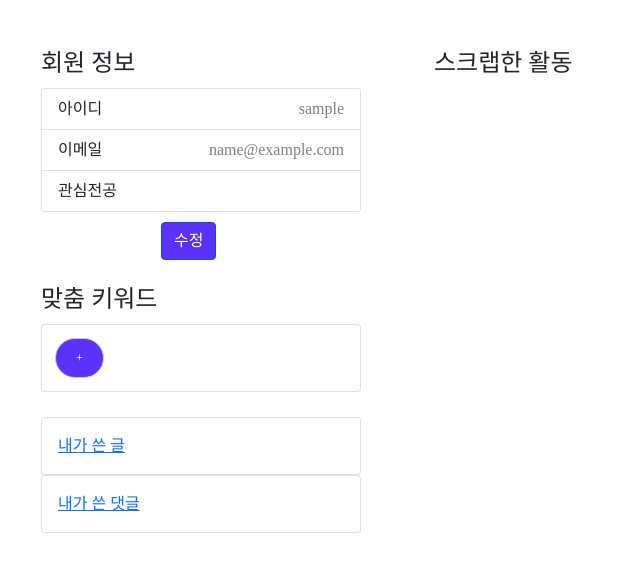
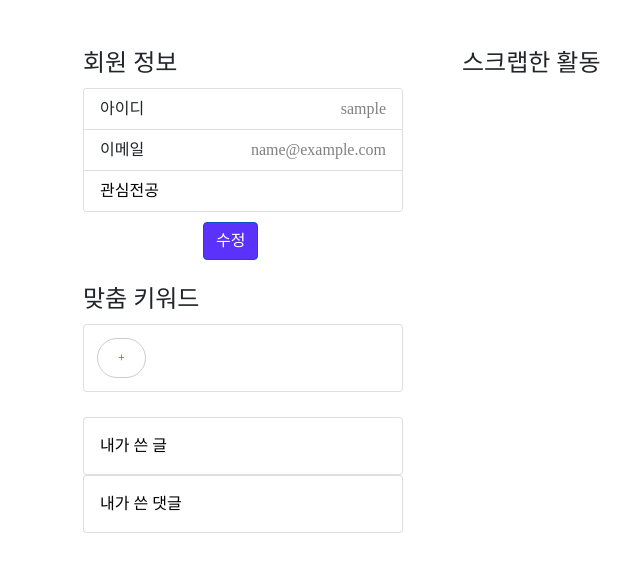
Before and after one commit to Yoonssu/django2023, a Django app: page /community/mypage/1/ in a window 1280 px wide. Shown: the part 87-659 px from the top of the page, without its empty margins (41-681 px from the left). Run offline with Django 3.2, Linux system fonts and the light colour scheme; the visitor is signed in with stand-in values (Sample User, id 1); data comes from the database, SQL or seed files in the repository; data that the repository does not hold is empty; some libraries are stand-ins or nearby versions; some web fonts are replaced.

Commit message:
[오스카에서 만나서 수정 반영 mypage]

```diff
--- a/community/static/community/css/mypage.css
+++ b/community/static/community/css/mypage.css
@@ -25,16 +25,59 @@
     margin-left: 120px;
 }
 
-.mod-box{
+.mod-box:hover{
     color: white;
     text-decoration: none;
+    background-color: #5A32FB;
 }
 
-.mod-box:hover {
+.mod-box {
     color: #5A32FB;
     text-decoration: none;
+    background-color: white;
 }
 
 .mod-box:hover {
     background-color: #ccc;
 }
+
+.postLink {
+    text-decoration: none;
+    color: black;
+}
+
+.postLink:hover {
+    /* text-decoration: none; */
+    color: black;
+}
+
+.scrapUrl {
+    text-decoration: none;
+    color: black;
+}
+
+.scrapUrl:hover {
+    color: black;
+}
+
+h4 {
+    padding-top: 25px;
+}
+
+.scrapUl {
+    display: flex;
+    flex-wrap: wrap;
+    padding-left: 0px;
+}
+
+.scrapcard {
+    width: 15rem;
+    margin-right: 10px;
+    margin-bottom: 10px;
+}
+
+.scrapcard-text {
+    font-size: 10px;
+    width: 200px;
+    height: 75px;
+}
--- a/community/templates/community/my_team.html
+++ b/community/templates/community/my_team.html
@@ -24,7 +24,7 @@
         </div>
         {% endfor %}
     {% else %}
-        <p>작성한 글이 없습니다.</p>
+        <p class="no-team">작성한 글이 없습니다.</p>
     {% endif %}
 
 
--- a/community/templates/community/user_detail.html
+++ b/community/templates/community/user_detail.html
@@ -5,9 +5,9 @@
 
 
 
-      <div class="row">
+ <div class="row" style="margin-left: 30px;">
         <div class="col-4">
-              <h4 style="padding-top: 25px;">회원 정보</h4>
+              <h4>회원 정보</h4>
                     <div class="card my-info">
                       <ul class="list-group list-group-flush">
                         <li class="list-group-item">
@@ -26,7 +26,7 @@
 
                         <li class="list-group-item">
                           <div style="display: flex;">
-                            <span>관심전공</span>
+                            <a href="{% url 'community:modMajor' pk=user.pk %}" class="postLink">관심전공</a>
                             <span style="color: gray; margin-left: auto;">
                                 {% for major in current_user_majors %}
                                   <span style="display: block; text-align: right;">{{ major.majorname }}</span>
@@ -41,7 +41,7 @@
                       <a href="{% url 'community:modMajor' pk=user.pk %}" class="btn btn-primary btn active mod" role="button" aria-pressed="true" style="background-color: #5a32fb; color:white;">수정</a>
 
 
-                  <h4 style="padding-top: 25px;">맞춤 키워드</h4>
+                  <h4>맞춤 키워드</h4>
                   <div class="card my-info">
                     <div class="card-body keywordsField">
                       {% for keyword in current_user_keywords %}
@@ -56,32 +56,32 @@
 
                     <div class="card" style="width: 20rem; margin-top: 25px;">
                       <div class="card-body">
-                        <a href="{% url 'community:myTeam_detail' pk=user.pk %}">내가 쓴 글</a>
+                        <a href="{% url 'community:myTeam_detail' pk=user.pk %}" class="postLink">내가 쓴 글</a>
                       </div>
                     </div>
 
                     <div class="card" style="width: 20rem;">
                       <div class="card-body">
-                        <a href="{% url 'community:my_comment' pk=user.pk %}">내가 쓴 댓글</a>
+                        <a href="{% url 'community:my_comment' pk=user.pk %}" class="postLink">내가 쓴 댓글</a>
                       </div>
                     </div>
               </div>
 
           <div class="col-8" style="padding-left: 25px;">
-              <h4 style="padding-top: 25px;">스크랩한 활동</h4>
-              <ul style="display: flex; flex-wrap: wrap;">
+              <h4>스크랩한 활동</h4>
+              <ul class="scrapUl">
                 {% for scrap in current_user_scraps %}
-                <div class="card" style="width: 18rem; margin-right: 10px; margin-bottom: 10px;">
+                <div class="card scrapcard">
                   {% if scrap.post.img %}
                     <img src="{{ scrap.post.img }}" class="card-img-top" alt="...">
                   {% else %}
                     {% with random_image=selected_images|random %}
-                    <img src="{% static 'community/dukse/' %}{{ random_image }}" alt="덕새 이미지" class="card-img-top" alt="Default Image"/>
+                    <img src="{% static 'community/dukse/' %}{{ random_image }}" alt="덕새 이미지" class="card-img-top" alt="Default Image" height="170px;" />
                     {% endwith %}
                   {% endif %}
                   <div class="card-body">
-                    <h5 class="card-title"><a href="{% url 'community:post_detail' pk=scrap.post.id  %}" style="color: black;">{{ scrap.post.title }}</a><hr></h5>
-                    <p class="card-text">{{ scrap.post.content|truncatechars:100 }}</p>
+                    <h5 class="card-title"><a href="{% url 'community:post_detail' pk=scrap.post.id  %}" class="scrapUrl">{{ scrap.post.title|truncatechars:24 }}</a><hr></h5>
+                    <p class="card-text scrapcard-text">{{ scrap.post.content|truncatechars:100 }}</p>
                     <div style="text-align: right;">
                       <button type="button" class="btn btn-secondary cancel-button" onclick="cancelScrap('{{ scrap.post.id }}', this)">삭제</button>
                   </div>
@@ -93,7 +93,6 @@
           </div>
       </div>
   </div>
-
 
 <script>
 
--- a/ds_DjangoTeam01/settings.py
+++ b/ds_DjangoTeam01/settings.py
@@ -139,3 +139,5 @@ LOGIN_REDIRECT_URL= '/'
 LOGOUT_REDIRECT_URL= '/'
 AUTH_USER_MODEL = 'community.User'
 CRISPY_TEMPLATE_PACK = 'bootstrap4'
+
+ALLOWED_HOSTS = ['*']
--- a/single_pages/templates/single_pages/about_we.html
+++ b/single_pages/templates/single_pages/about_we.html
@@ -9,7 +9,7 @@
     <!-- 이 곳에 서비스 소개 페이지(덕잡이)의 내용을 추가 -->
     <div class="service-intro">
         <div class="content-box">
-          <div class="title">덕잡이</div>
+          <div class="title" style="font-family: 'Abril Fatface', serif; letter-spacing: 10px; margin-left:7px;" >DUKJOB</div>
           <div class="subtitle">덕성인 맞춤 진로활동 통합검색 & 추천시스템</div>
           <div class="line"></div>
           <div class="description1">덕성인의 진로 길잡이가 되어드립니다!</br> 덕성인을 맞춤 JOB으로 이끌어드립니다!</div>
```
